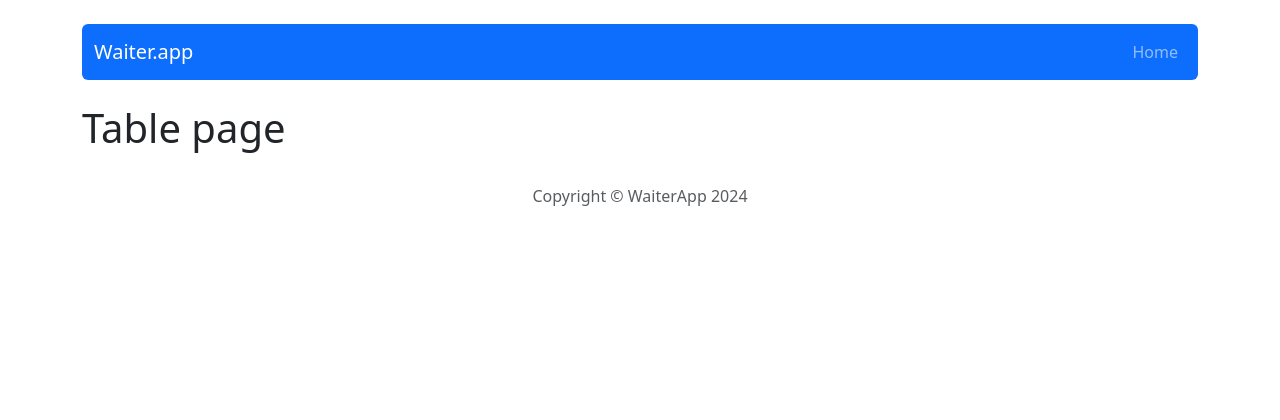
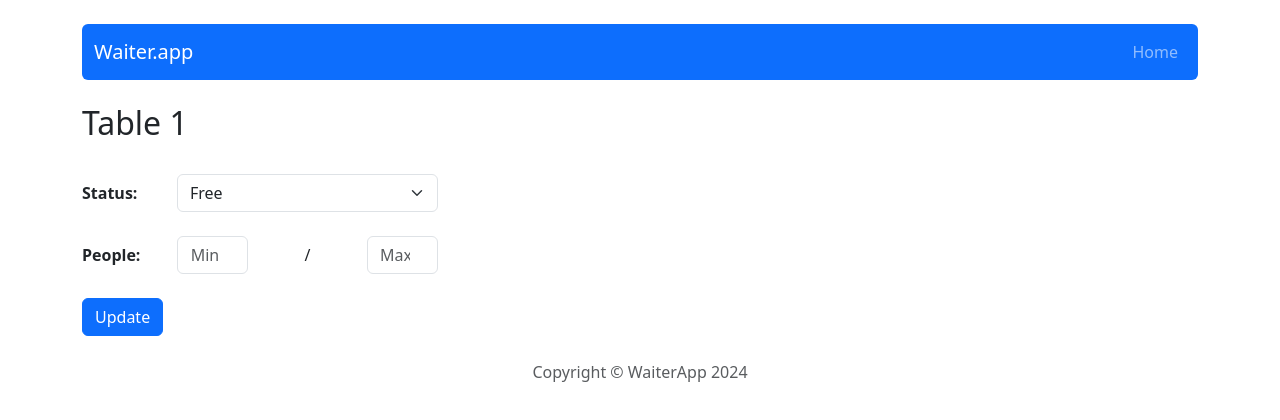
Before and after one commit to wjozwik/react-waiter-app, a React (Create React App) app: page /table/1 in a window 1280 px wide. Shown: the top 420 px of the page. Built offline with nearby package versions, Linux system fonts and the light colour scheme; no server answers.

Commit message:
Add EditTable component with main layout

```diff
--- /dev/null
+++ b/src/components/features/EditTable/EditTable.js
@@ -0,0 +1,71 @@
+import { useParams } from 'react-router-dom';
+import { useSelector } from 'react-redux';
+import { getTableById } from '../../../redux/tablesRedux';
+import { Form, Row, Col, Button, Spinner } from 'react-bootstrap';
+
+const EditTable = () => {
+  const { id } = useParams();
+
+  const tableData = useSelector((state) => getTableById(state, id));
+  console.log(tableData);
+
+  return (
+    <>
+      <div className='d-flex my-4'>
+        <h2>Table {id}</h2>
+      </div>
+
+      <Form>
+        <Form.Group as={Row} className='mb-4 mt-4'>
+          <Form.Label column sm='2' lg='1' className='fw-bold'>
+            Status:
+          </Form.Label>
+          <Col sm='4' lg='3'>
+            <Form.Select name='status' aria-label='Select status'>
+              <option value='Free'>Free</option>
+              <option value='Reserved'>Reserved</option>
+              <option value='Busy'>Busy</option>
+              <option value='Cleaning'>Cleaning</option>
+            </Form.Select>
+          </Col>
+        </Form.Group>
+        <Form.Group as={Row} className='mb-4 mt-4'>
+          <Form.Label column sm='2' lg='1' className='fw-bold'>
+            People:
+          </Form.Label>
+          <Col sm='4' lg='3'>
+            <Row>
+              <Col>
+                <Form.Control
+                  name='peopleAmount'
+                  type='number'
+                  min='1'
+                  max='10'
+                  placeholder='Min'
+                  className='text-center'
+                />
+              </Col>
+              <Col className='d-flex align-items-center justify-content-center'>
+                <span>/</span>
+              </Col>
+              <Col>
+                <Form.Control
+                  name='maxPeopleAmount'
+                  type='number'
+                  min='1'
+                  max='10'
+                  placeholder='Max'
+                  className='text-center'
+                />
+              </Col>
+            </Row>
+          </Col>
+        </Form.Group>
+
+        <Button type='submit'>Update</Button>
+      </Form>
+    </>
+  );
+};
+
+export default EditTable;
--- a/src/components/features/TablesList/TablesList.js
+++ b/src/components/features/TablesList/TablesList.js
@@ -1,9 +1,11 @@
 import { getTables } from '../../../redux/tablesRedux';
 import { useSelector } from 'react-redux/es/hooks/useSelector';
 import { Row, Col, Button } from 'react-bootstrap';
+import { useNavigate } from 'react-router-dom';
 
 const TablesList = () => {
   const tables = useSelector((state) => getTables(state));
+  const navigate = useNavigate();
 
   return (
     <div>
@@ -17,8 +19,8 @@ const TablesList = () => {
               Status: <span className='fw-normal'>{table.status}</span>
             </p>
           </Col>
-          <Col xs={3} md={2} className='text-end align-items-center d-flex'>
-            <Button variant='primary' className='m-auto'>
+          <Col xs={3} md={2} className='text-end'>
+            <Button variant='primary' className='m-auto' onClick={() => navigate(`/table/${table.id}`)}>
               Show more
             </Button>
           </Col>
--- a/src/components/pages/Table/Table.js
+++ b/src/components/pages/Table/Table.js
@@ -1,7 +1,9 @@
+import EditTable from '../../features/EditTable/EditTable';
+
 const Table = () => {
   return (
     <div>
-      <h1>Table page</h1>
+      <EditTable />
     </div>
   );
 };
--- a/src/redux/tablesRedux.js
+++ b/src/redux/tablesRedux.js
@@ -1,5 +1,6 @@
 //selectors
 export const getTables = (state) => state.tables;
+export const getTableById = ({ tables }, id) => tables.find((table) => table.id === id);
 
 // actions
 const createActionName = actionName => `app/tables/${actionName}`;
```
